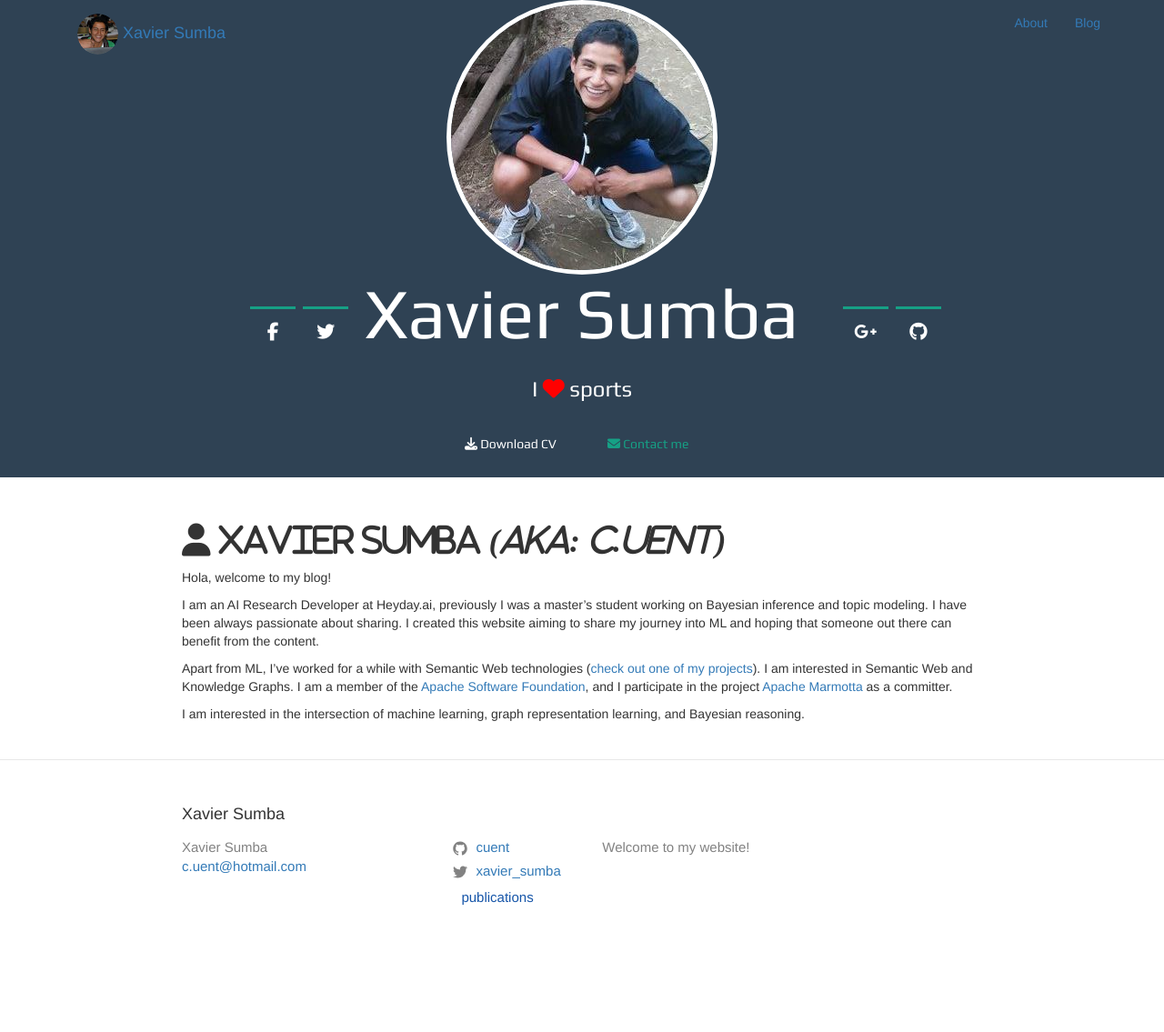
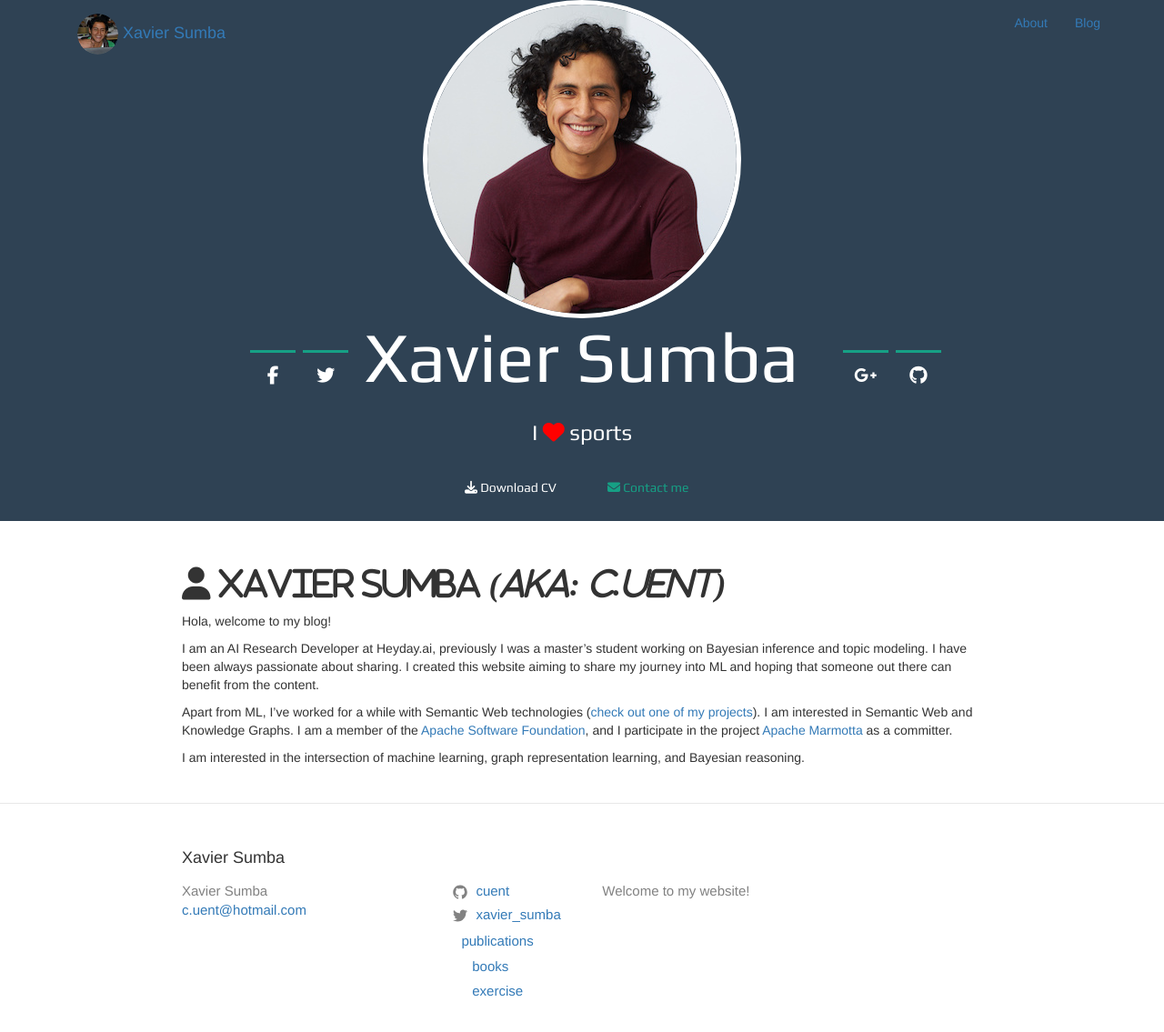
Before and after one commit to cuent/cuent.github.io, a Jekyll site: the page built from index.md, in a window 1280 px wide and 1155 px high. Shown: the top 1135 px of the window at 91% size. Built offline with Jekyll 4.4.1, drawn with Linux system fonts in a browser that asks for light colours; nearby versions of some CDN libraries; a style sheet for code colours, icons or effects is not loaded.

Commit message:
update social

```diff
--- a/_config.yml
+++ b/_config.yml
@@ -22,6 +22,8 @@ baseurl: "" # the subpath of your site, e.g. /blog
 url: "http://cuent.github.io/"
 twitter_username: xavier_sumba
 github_username:  cuent
+goodreads_username: 46665680-xavier-sumba
+strava_username: 45728359
 scholar_url:  https://scholar.google.com/citations?user=pWQiHZwAAAAJ&hl=en&oi=ao
 google_analytics: G-QCYXRLMN9B
 
--- a/_includes/footer.html
+++ b/_includes/footer.html
@@ -39,6 +39,18 @@
             {% include icon-scholar.html url=site.scholar_url %}
           </li>
           {% endif %}
+
+          {% if site.goodreads_username %}
+          <li>
+            {% include icon-goodreads.html username=site.goodreads_username %}
+          </li>
+          {% endif %}
+
+          {% if site.strava_username %}
+          <li>
+            {% include icon-strava.html username=site.strava_username %}
+          </li>
+          {% endif %}
         </ul>
       </div>
 
--- a/_includes/header.html
+++ b/_includes/header.html
@@ -1,7 +1,7 @@
 <header class="container-full">
   <!-- Presentation -->
    <div class="prime">
-       <img src="/images/me-lg.jpg" class="img-responsive img-circle animated bounceInDown">
+       <img src="/images/me-lg1.jpg" class="img-responsive img-circle animated bounceInDown">
        <div class="social-prime">
            <ul class="brands brands-inline animated bounceInRight">
                <li><a href="https://www.facebook.com/xavier.sumba" target="_blank"><i class="fa fa-facebook"></i></a></li>
--- /dev/null
+++ b/_includes/icon-goodreads.html
@@ -0,0 +1 @@
+<a href="https://www.goodreads.com/user/show/{{ include.username }}"><span class="icon icon--twitter">{% include icon-goodreads.svg %}</span><span class="username">books</span></a>
--- a/_includes/icon-scholar.html
+++ b/_includes/icon-scholar.html
@@ -1 +1 @@
-<a href="{{ url }}"><span class="icon icon--github"><i class="ai ai-google-scholar-square" style="color:#828282; font-size: 18px;"></i></span><span class="username">&nbsp;publications</span></a>
+<a href="{{ include.url }}"><span class="icon icon--github"><i class="ai ai-google-scholar-square" style="color:#828282; font-size: 18px;"></i></span><span class="username">&nbsp;publications</span></a>
--- /dev/null
+++ b/_includes/icon-strava.html
@@ -0,0 +1 @@
+<a href="https://www.strava.com/athletes/{{ include.username }}"><span class="icon icon--twitter">{% include icon-strava.svg %}</span><span class="username">exercise</span></a>
```
Also changed, not shown: _includes/icon-goodreads.svg (added), _includes/icon-strava.svg (added), images/me-lg.jpg, images/me-lg1.jpg (added).
